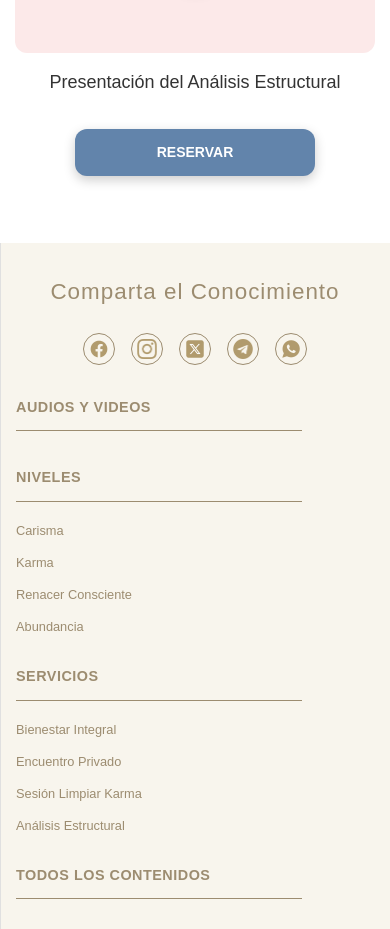
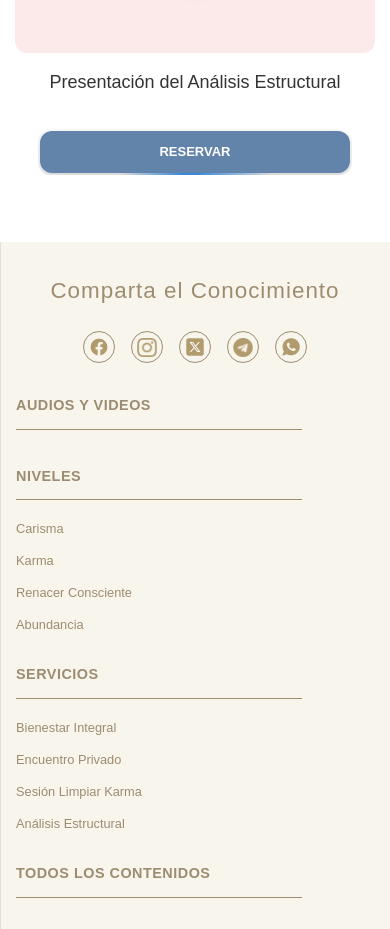
Before and after one commit to orbimatrix/Conscious-path, a Next.js app: page /estructural in a window 390 px wide. Shown: the part 1340-2269 px from the top of the page. Built offline with nearby package versions, Linux system fonts and the light colour scheme.

Commit message:
Refactor button styles in es_karma.css for improved consistency and responsiveness. Introduce light beam animation effect for action buttons. Update EstructuralPage to utilize AnimatedButton component for enhanced user interaction.

```diff
--- /dev/null
+++ b/src/app/components/AnimatedButton.tsx
@@ -0,0 +1,32 @@
+import React from 'react';
+
+interface AnimatedButtonProps {
+  children: React.ReactNode;
+  className?: string;
+  onClick?: () => void;
+  type?: 'button' | 'submit' | 'reset';
+  disabled?: boolean;
+}
+
+const AnimatedButton: React.FC<AnimatedButtonProps> = ({
+  children,
+  className = '',
+  onClick,
+  type = 'button',
+  disabled = false
+}) => {
+  return (
+    <div className="lightBeam">
+      <button
+        type={type}
+        className={className}
+        onClick={onClick}
+        disabled={disabled}
+      >
+        {children}
+      </button>
+    </div>
+  );
+};
+
+export default AnimatedButton;
--- a/src/app/estructural/es_karma.css
+++ b/src/app/estructural/es_karma.css
@@ -363,20 +363,77 @@
     background: #6284AB;
     color: white;
     border: none;
-    padding: 18px 60px;
+    padding: 14px 30px;
     border-radius: 12px;
-    font-size: 18px;
+    font-size: 16px;
     font-weight: 600;
     cursor: pointer;
     transition: all 0.3s ease;
     box-shadow: 0 4px 12px rgba(0, 0, 0, 0.2);
-    min-width: 300px;
+    min-width: 150px;
   }
 
   .estructural-action-button:hover {
     background: #5a7a9e;
     transform: translateY(-2px);
     box-shadow: 0 6px 16px rgba(0, 0, 0, 0.3);
+  }
+
+  /* Light Beam Animation */
+  .lightBeam {
+    position: relative;
+    overflow: hidden;
+    display: flex;
+    align-items: center;
+    justify-content: center;
+    border-radius: 12px;
+  }
+
+  .lightBeam .estructural-action-button {
+    position: relative;
+    z-index: 1;
+    width: 100%;
+    margin: 2px;
+  }
+
+  .lightBeam::before {
+    content: "";
+    display: block;
+    background: linear-gradient(90deg,
+        rgba(20, 136, 252, 0) 0%,
+        rgba(20, 136, 252, 80%) 40%,
+        rgba(20, 136, 252, 80%) 50%,
+        rgba(20, 136, 252, 0) 100%);
+    height: 200px;
+    width: 40px;
+    transform: translate(0);
+    position: absolute;
+    animation: rotate 3s linear forwards infinite;
+    z-index: 0;
+    top: 50%;
+    transform-origin: top center;
+  }
+
+  @keyframes rotate {
+    0% {
+      transform: rotate(0) scaleX(4);
+    }
+
+    25% {
+      transform: rotate(90deg) scaleX(1);
+    }
+
+    50% {
+      transform: rotate(180deg) scaleX(4);
+    }
+
+    75% {
+      transform: rotate(270deg) scaleX(1);
+    }
+
+    100% {
+      transform: rotate(360deg) scaleX(4);
+    }
   }
 
   /* Mobile Responsive Design */
@@ -880,9 +937,9 @@
     }
 
     .estructural-action-button {
-      padding: 16px 50px;
-      font-size: 16px;
-      min-width: 280px;
+      padding: 14px 30px;
+      font-size: 15px;
+      min-width: 150px;
     }
   }
 
@@ -913,9 +970,9 @@
     }
 
     .estructural-action-button {
-      padding: 14px 40px;
-      font-size: 15px;
-      min-width: 260px;
+      padding: 12px 25px;
+      font-size: 14px;
+      min-width: 130px;
     }
   }
 
@@ -946,9 +1003,9 @@
     }
 
     .estructural-action-button {
-      padding: 13px 35px;
-      font-size: 14px;
-      min-width: 240px;
+      padding: 11px 22px;
+      font-size: 13px;
+      min-width: 110px;
     }
   }
 
@@ -979,9 +1036,9 @@
     }
 
     .estructural-action-button {
-      padding: 12px 30px;
-      font-size: 13px;
-      min-width: 220px;
+      padding: 10px 20px;
+      font-size: 12px;
+      min-width: 100px;
     }
   }
 
--- a/src/app/estructural/page.tsx
+++ b/src/app/estructural/page.tsx
@@ -2,6 +2,7 @@
 import React, { useState } from "react";
 import Image from "next/image";
 import FooterSection from "../components/FooterSection";
+import AnimatedButton from "../components/AnimatedButton";
 import "./es_karma.css";
 
 export default function EstructuralPage() {
@@ -148,12 +149,12 @@ export default function EstructuralPage() {
             <h3 className="video-title">Presentación del Análisis Estructural</h3>
             <section className="estructural-button-section">
               <div className="estructural-button-container">
-                <button
+                <AnimatedButton
                   className="estructural-action-button"
                   onClick={toggleBookingForm}
                 >
-                RESERVAR
-                </button>
+                  RESERVAR
+                </AnimatedButton>
               </div>
             </section>
           </div>
```
